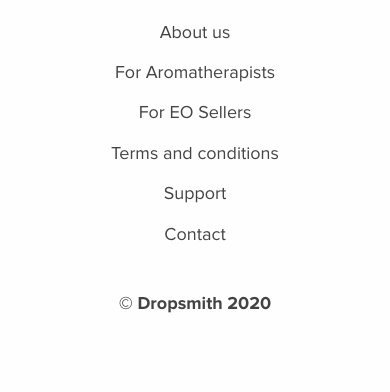
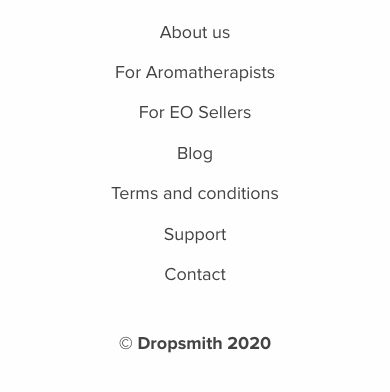
Before and after one commit to Aurudin/dropsmith, a website: page index.html in a window 390 px wide. Shown: the part 2911-3303 px from the top of the page. Drawn offline with Linux system fonts and the light colour scheme.

Commit message:
Footer Fix

```diff
--- a/index.html
+++ b/index.html
@@ -4,11 +4,13 @@
     <meta charset="utf-8" />
     <meta http-equiv="x-ua-compatible" content="ie=edge" />
     <meta name="viewport" content="width=device-width, initial-scale=1.0" />
+    <link rel="shortcut icon" href="img/favicon.png" />
     <title>Foundation for Sites</title>
     <link rel="stylesheet" href="css/app.css" />
   </head>
   <body>
     <div class="off-canvas-wrapper">
+      <!-- off-canvas-wrapper -->
       <div
         class="off-canvas position-right"
         id="offCanvasRightPush"
@@ -28,6 +30,7 @@
         </nav>
       </div>
       <div class="off-canvas-content" data-off-canvas-content>
+        <!-- off-canvas-content -->
         <header>
           <div data-sticky-container>
             <div data-sticky data-margin-top="0">
@@ -404,6 +407,7 @@
                     <li><a href="#">About us</a></li>
                     <li><a href="#">For Aromatherapists</a></li>
                     <li><a href="#">For EO Sellers</a></li>
+                    <li><a href="#">Blog</a></li>
                     <li><a href="#">Terms and conditions</a></li>
                     <li><a href="#">Support</a></li>
                     <li><a href="#">Contact</a></li>
@@ -415,7 +419,9 @@
           </div>
         </footer>
       </div>
+      <!-- off-canvas-content -->
     </div>
+    <!-- off-canvas-wrapper -->
 
     <link rel="stylesheet" href="css/owlcarousel/owl.carousel.min.css" />
     <link rel="stylesheet" href="css/owlcarousel/owl.theme.default.min.css" />
--- a/scss/app.scss
+++ b/scss/app.scss
@@ -420,6 +420,23 @@
 
 /* FOOTER */
 footer {
+  position: relative;
+  &:after {
+    content: url("../img/img-leaves.png");
+    pointer-events: none;
+    position: absolute;
+    right: 1370px;
+    top: -200px;
+    z-index: 1;
+  }
+  &:before {
+    content: url("../img/img-bottle.png");
+    left: 1600px;
+    pointer-events: none;
+    position: absolute;
+    top: -150px;
+    z-index: 1;
+  }
   .grid-x {
     padding: 90px 0 45px;
   }
@@ -530,6 +547,10 @@
   }
   //FOOTER
   footer {
+    &:after,
+    &:before {
+      display: none;
+    }
     .grid-x {
       padding: 45px 0;
     }
@@ -566,4 +587,10 @@
       }
     }
   }
+  footer {
+    &:after,
+    &:before {
+      display: none;
+    }
+  }
 }
```
Also changed, not shown: css/app.css, img/favicon.png (added).
